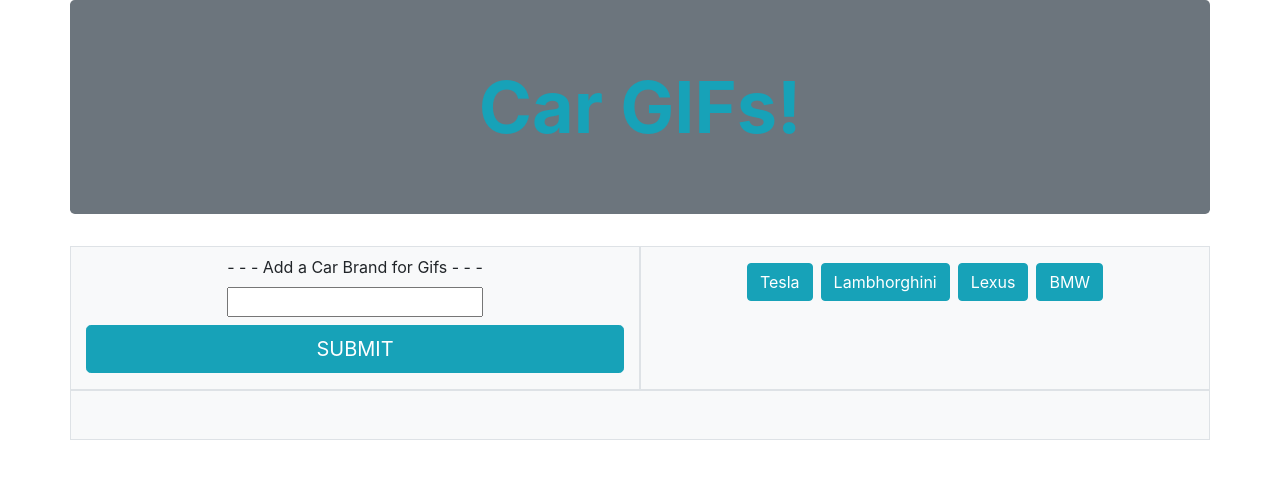
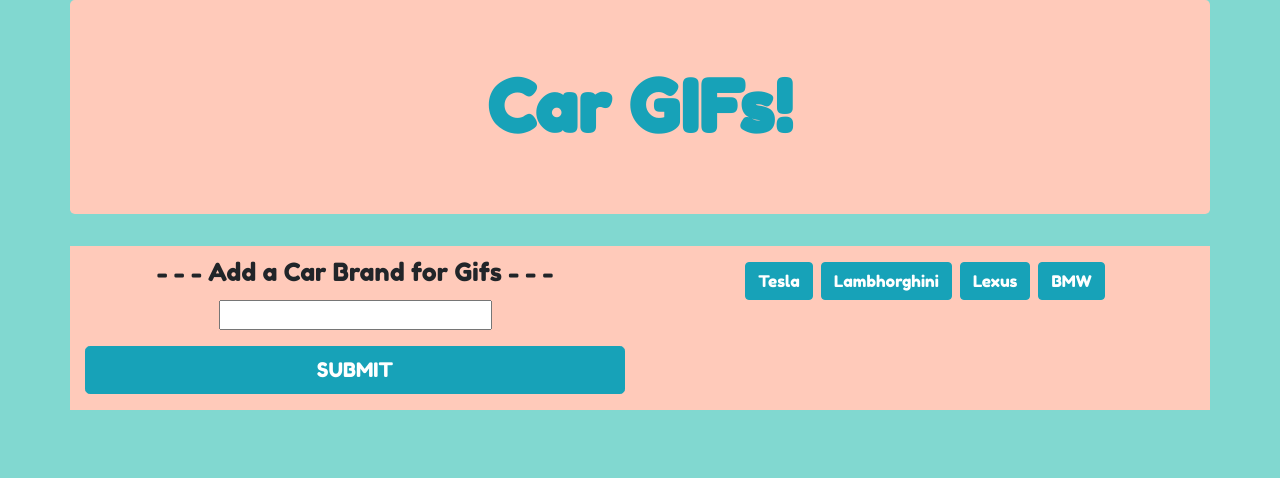
Before and after one commit to JessieSidWho/Giftastic, a plain HTML site: page index.html in a window 1280 px wide. Drawn offline with nearby package versions, Linux system fonts and the light colour scheme.

Commit message:
pretty much finished HTML and Bootstrap

```diff
--- a/index.html
+++ b/index.html
@@ -5,32 +5,33 @@
     <meta name="viewport" content="width=device-width, initial-scale=1.0">
     <meta http-equiv="X-UA-Compatible" content="ie=edge">
     <link rel="stylesheet" href="https://stackpath.bootstrapcdn.com/bootstrap/4.3.1/css/bootstrap.min.css" integrity="sha384-ggOyR0iXCbMQv3Xipma34MD+dH/1fQ784/j6cY/iJTQUOhcWr7x9JvoRxT2MZw1T" crossorigin="anonymous">
+    <link href="https://fonts.googleapis.com/css?family=Fredoka+One|Righteous" rel="stylesheet">
     <script src="https://cdnjs.cloudflare.com/ajax/libs/jquery/3.3.1/jquery.min.js"></script>
     <script src="assets/gif.js"></script>
-    <title>Giftastic</title>
+    <title>Car GIFs</title>
 </head>
-<body class="container">
+<body class="container" style="font-family: 'Fredoka One'; background-color: rgb(129, 216, 208);">
     <div class="row">
-      <div class="col-md-12 jumbotron bg-secondary text-info font-weight-bold display-3 text-center">
+      <div class="col-md-12 jumbotron text-info font-weight-bold display-3 text-center" style="background-color: #FFCABA;">
             Car GIFs!
       </div>
     </div>
 
-    <div class="row">
-        <div id="search" class="col-md-6 border bg-light text-center">
+    <div class="row" style="background-color: #FFCABA;">
+        <div id="search" class="col-md-6 text-center" >
             <form id="car-form" class="pt-2 pb-2">
-                <label for="car-input">- - - Add a Car Brand for Gifs - - -</label><br>
-                  <input class="mb-2" type="text" id="car-input">
+                <label for="car-input" style="font-size: 25px;">- - - Add a Car Brand for Gifs - - -</label><br>
+                  <input class="mb-3 pr-5 pl-5" type="text" id="car-input">
                     <br>
                   <input id="add-car" class="mb-2 btn btn-info btn-lg btn-block" type="submit" value="SUBMIT">
             </form>
         </div>
 
-        <div id="buttons-view" class="col-md-6 text-center border bg-light"></div>
+        <div id="buttons-view" class="col-md-6 text-center"></div>
     </div>
 
     <div class="row">
-        <div id="gifs-dump" class="col-md-12 border pt-5 bg-light"></div>
+        <div id="gifs-dump" class="col-md-12 pt-5"></div>
     </div>
 
 </body>
```
